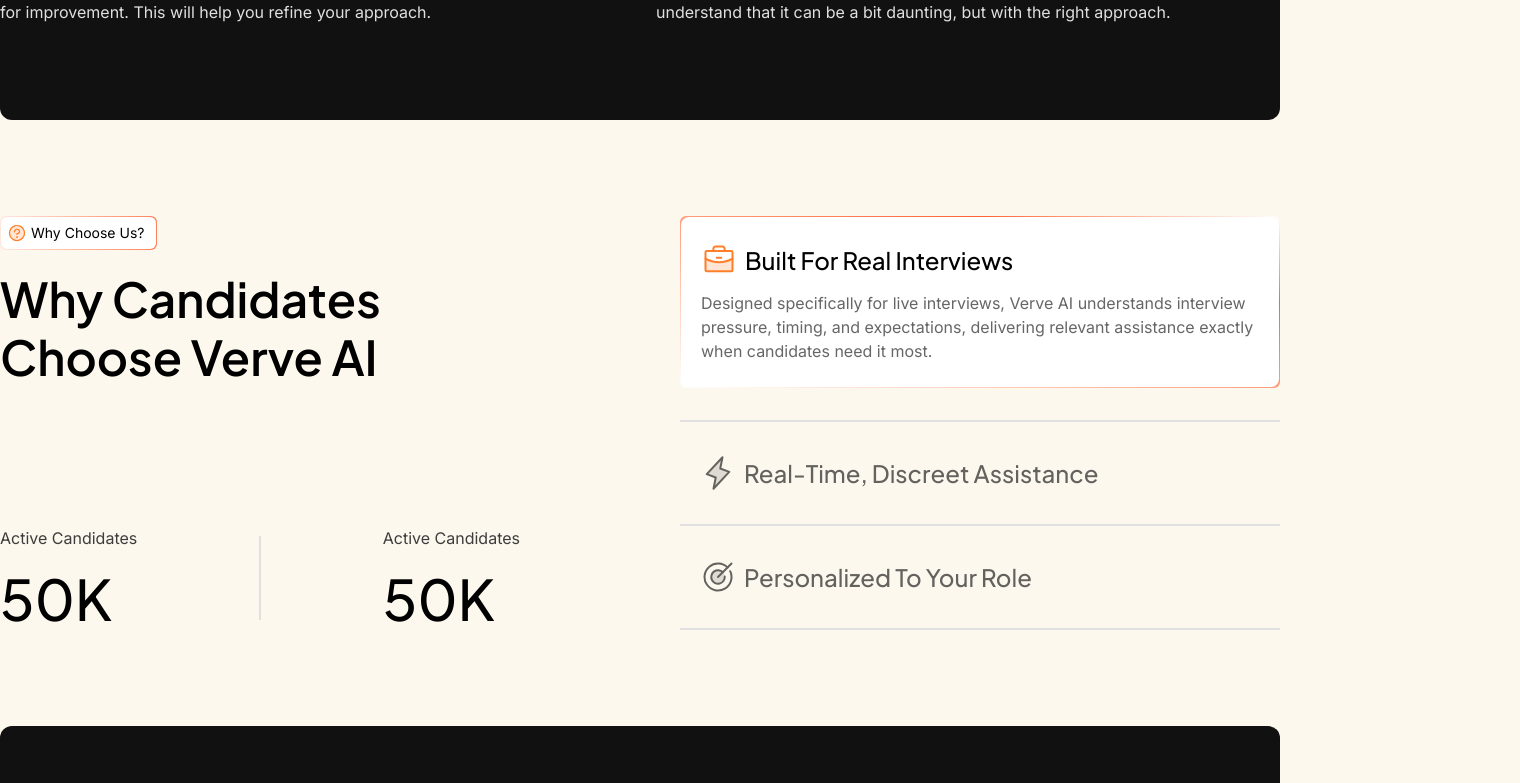
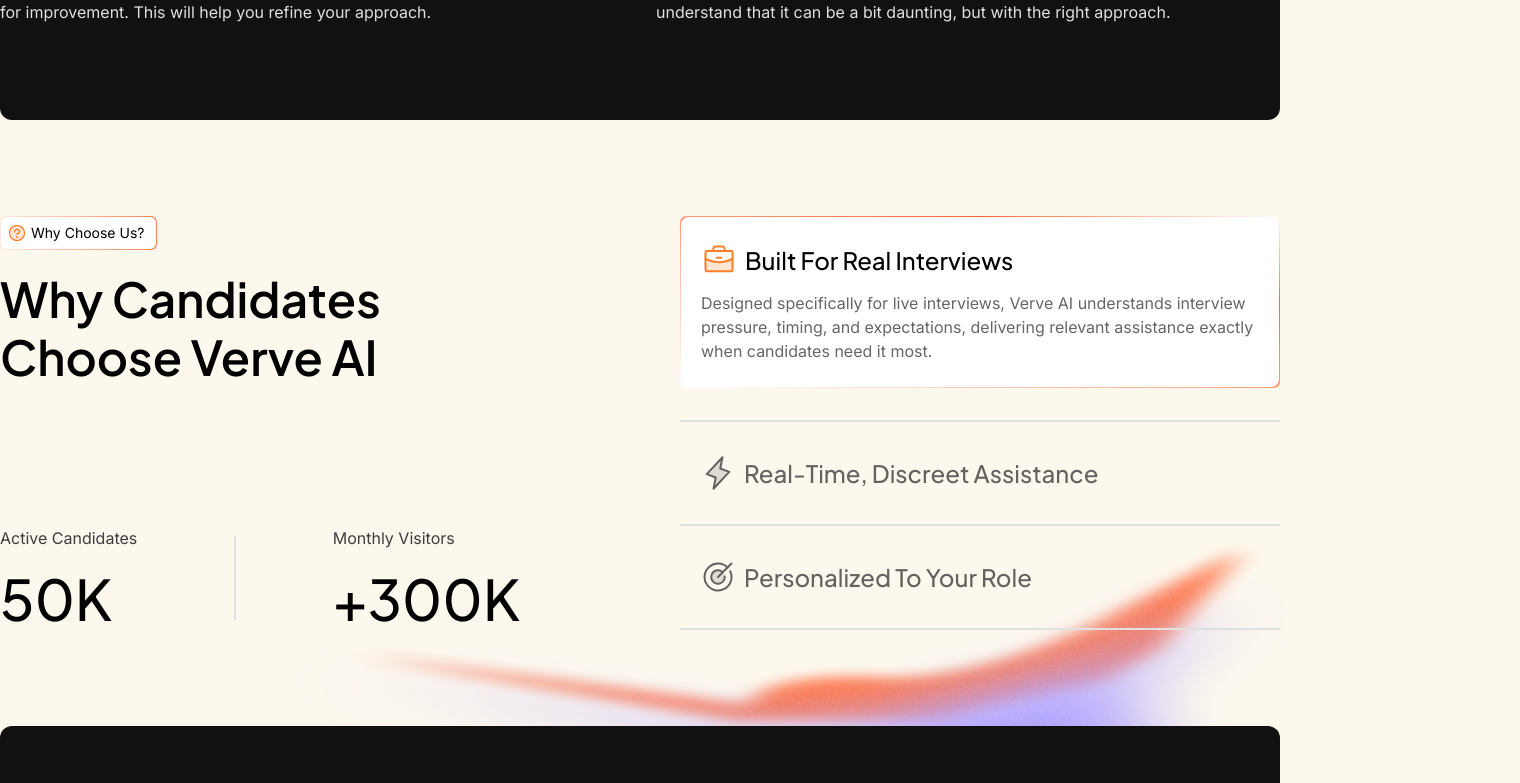
Before and after one commit to InnerScape-agency/verve-ai, a Next.js app: page / in a window 1280 px wide. Shown: the part 4641-5424 px from the top of the page, 1520 px wide, since content can reach past the window. Built offline with nearby package versions, Linux system fonts and the light colour scheme.

Commit message:
chore: why choose us section update

```diff
--- a/src/components/home/home.whyChooseUs.tsx
+++ b/src/components/home/home.whyChooseUs.tsx
@@ -1,10 +1,13 @@
+import Image from 'next/image'
 import SectionHeader from '../ui/header/section.header'
 import WrapperLight from '../ui/wrapper/wrapper.light'
 import WhyChooseContent from './home.whyChooseUsContent'
+import BGImage from '@/assets/gradient/why-choose-us.png'
 
 export default function HomeWhyChooseUs() {
   return (
-    <WrapperLight>
+    <section className="relative flex w-full max-w-350 items-center justify-center rounded-xl py-24">
+      <div className="container">
         <div className="flex items-stretch justify-between">
           {/* left side */}
           <div className="flex w-full max-w-130 flex-col items-start justify-between">
@@ -48,10 +51,10 @@
               <div className="border-dark-200 h-4/5 border" />
 
               <div className="flex flex-col gap-4">
-              <p className="font-inter text-dark-900 text-base">Active Candidates</p>
+                <p className="font-inter text-dark-900 text-base">Monthly Visitors</p>
 
                 <h3 className="font-jakarta text-dark text-[56px] leading-16 font-medium">
-                <span>50</span>K
+                  +<span>300</span>K
                 </h3>
               </div>
             </div>
@@ -62,6 +65,13 @@
             <WhyChooseContent />
           </div>
         </div>
-    </WrapperLight>
+      </div>
+
+      <Image
+        src={BGImage}
+        alt="why-choose-us-bg-image"
+        className="absolute -right-60 -bottom-60 -z-1 h-full w-full"
+      />
+    </section>
   )
 }
```
Also changed, not shown: src/assets/gradient/why-choose-us.png (added). Lines whose indentation alone changed are shown as unchanged.
